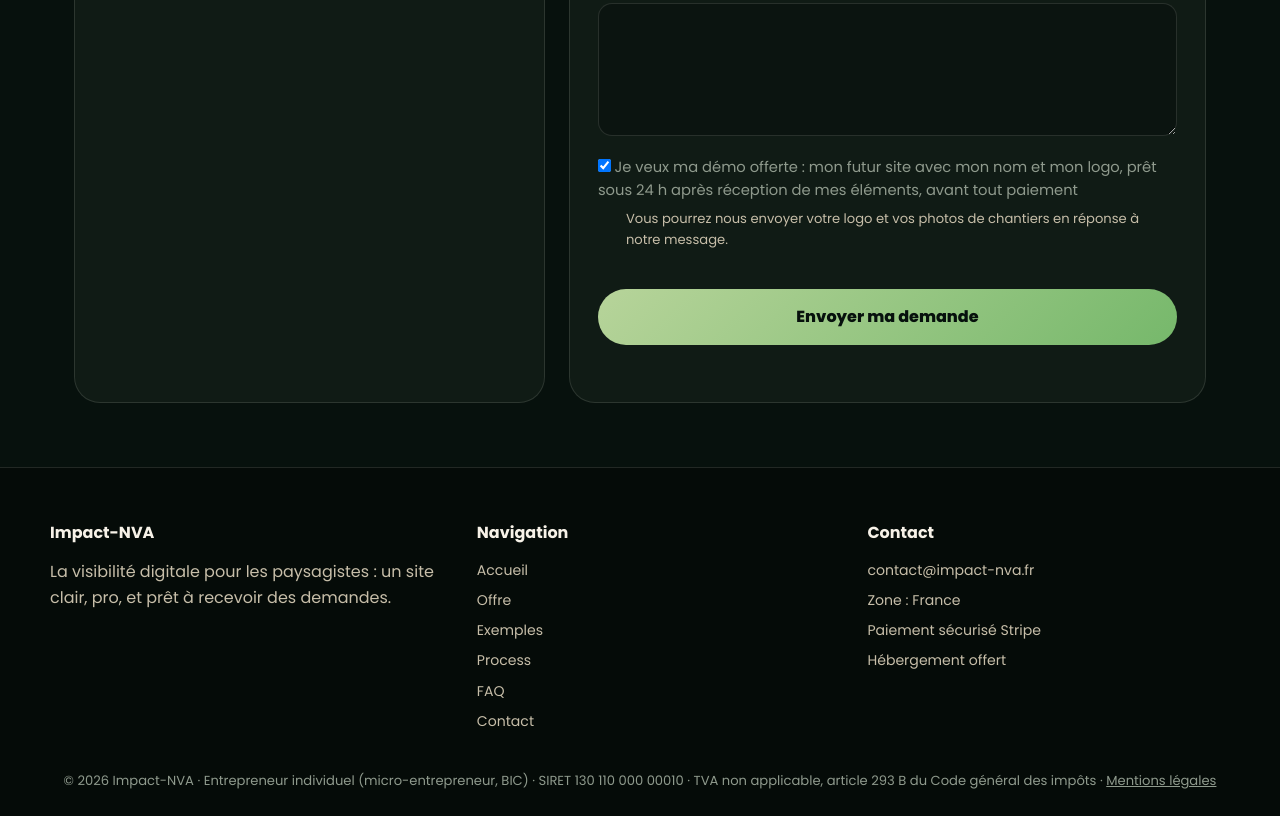
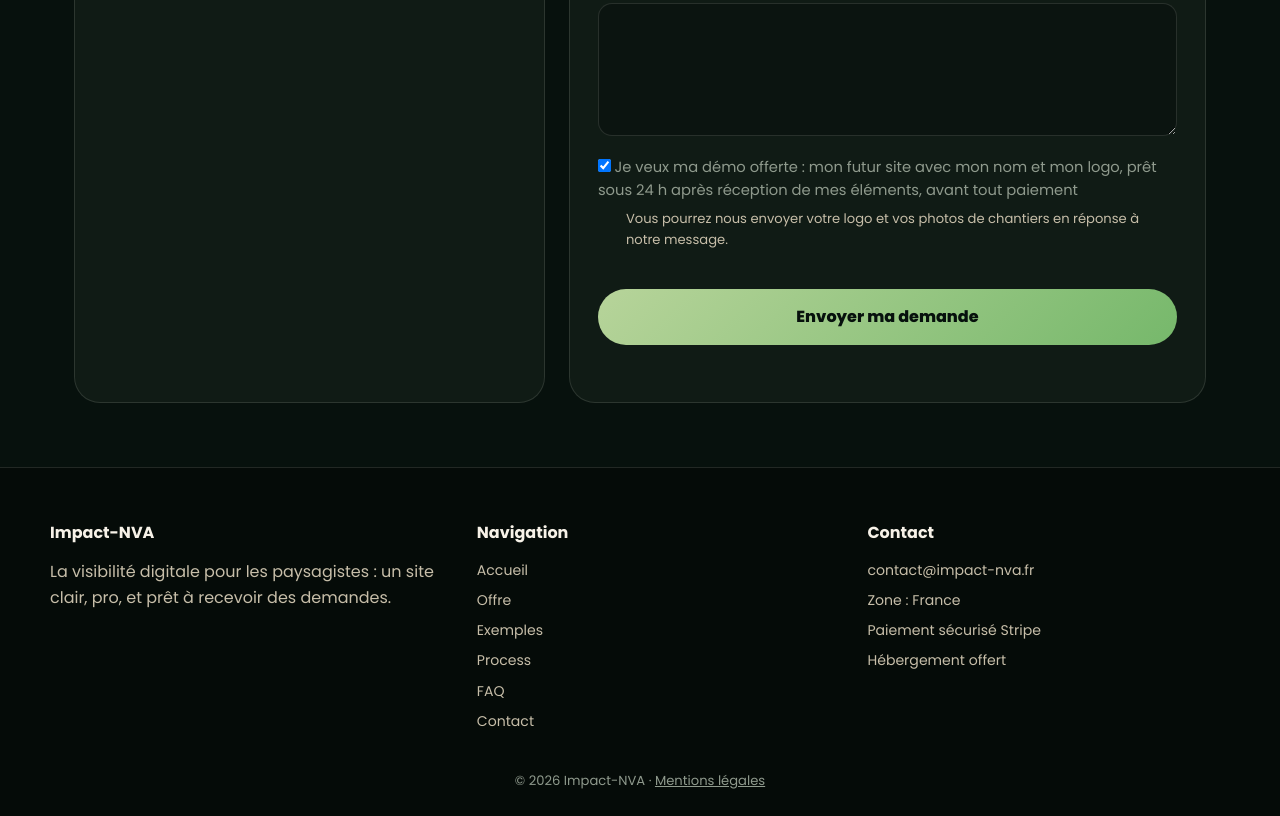
Before and after one commit to lepessotloic-sketch/impact-nva-essentiel, a plain HTML site: page contact.html in a window 1280 px wide. Shown: the part 1024-1840 px from the top of the page. Drawn offline with Linux system fonts and the light colour scheme.

Commit message:
Pied de page allégé : © Impact-NVA et lien Mentions légales (l'identité légale reste dans la page des mentions)
Co-Authored-By: Claude Opus 5.5 <noreply@anthropic.com>

```diff
--- a/contact.html
+++ b/contact.html
@@ -138,7 +138,7 @@
       </ul>
     </div>
   </div>
-  <div class="footer-bottom">© 2026 Impact-NVA · Entrepreneur individuel (micro-entrepreneur, BIC) · SIRET 130&nbsp;110&nbsp;000&nbsp;00010 · TVA non applicable, article 293&nbsp;B du Code général des impôts · <a href="https://impact-nva.fr/mentions-legales.html">Mentions légales</a></div>
+  <div class="footer-bottom">© 2026 Impact-NVA · <a href="https://impact-nva.fr/mentions-legales.html">Mentions légales</a></div>
 </footer>
 
 <script src="config.js"></script>
```
Also changed, not shown: examples.html (+1 -1 lines), faq.html (+1 -1 lines), index.html (+1 -1 lines), merci.html (+1 -1 lines), offer.html (+1 -1 lines), process.html (+1 -1 lines).
